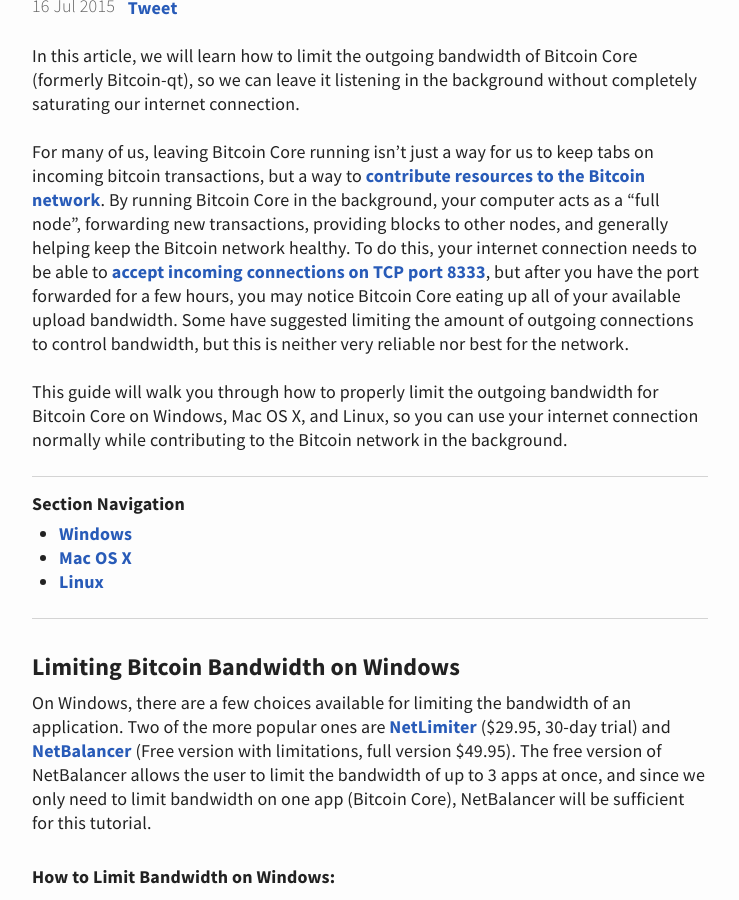
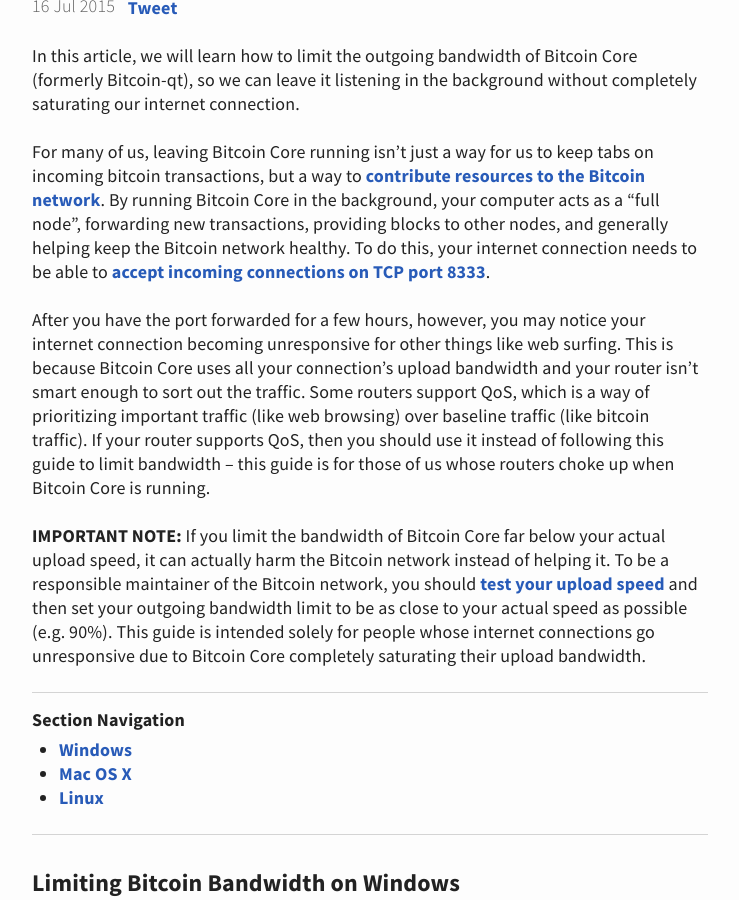
Before and after one commit to abpaolini/maxlaumeister.com, a Jekyll site: the page built from _posts/2015-7-16-how-to-limit-bandwidth-of-bitcoin-core-on-windows-mac-os-and-linux.md, in a window 1280 px wide and 900 px high, scrolled down 282 px. Shown: the whole window, without its empty margins (270-1009 px from the left). Built offline with Jekyll 4.4.1, drawn with Linux system fonts in a browser that asks for light colours; comment, search, counter and statistics services are not loaded.

Commit message:
Add reminder not to throttle too much!

```diff
--- a/_posts/2015-7-16-how-to-limit-bandwidth-of-bitcoin-core-on-windows-mac-os-and-linux.md
+++ b/_posts/2015-7-16-how-to-limit-bandwidth-of-bitcoin-core-on-windows-mac-os-and-linux.md
@@ -11,9 +11,11 @@
 
 In this article, we will learn how to limit the outgoing bandwidth of Bitcoin Core (formerly Bitcoin-qt), so we can leave it listening in the background without completely saturating our internet connection.
 
-For many of us, leaving Bitcoin Core running isn’t just a way for us to keep tabs on incoming bitcoin transactions, but a way to [contribute resources to the Bitcoin network](https://bitcoin.org/en/full-node). By running Bitcoin Core in the background, your computer acts as a “full node”, forwarding new transactions, providing blocks to other nodes, and generally helping keep the Bitcoin network healthy. To do this, your internet connection needs to be able to [accept incoming connections on TCP port 8333](http://www.lurkmore.com/mining/port8333/), but after you have the port forwarded for a few hours, you may notice Bitcoin Core eating up all of your available upload bandwidth. Some have suggested limiting the amount of outgoing connections to control bandwidth, but this is neither very reliable nor best for the network.
+For many of us, leaving Bitcoin Core running isn’t just a way for us to keep tabs on incoming bitcoin transactions, but a way to [contribute resources to the Bitcoin network](https://bitcoin.org/en/full-node). By running Bitcoin Core in the background, your computer acts as a “full node”, forwarding new transactions, providing blocks to other nodes, and generally helping keep the Bitcoin network healthy. To do this, your internet connection needs to be able to [accept incoming connections on TCP port 8333](http://www.lurkmore.com/mining/port8333/).
 
-This guide will walk you through how to properly limit the outgoing bandwidth for Bitcoin Core on Windows, Mac OS X, and Linux, so you can use your internet connection normally while contributing to the Bitcoin network in the background.
+After you have the port forwarded for a few hours, however, you may notice your internet connection becoming unresponsive for other things like web surfing. This is because Bitcoin Core uses all your connection's upload bandwidth and your router isn't smart enough to sort out the traffic. Some routers support QoS, which is a way of prioritizing important traffic (like web browsing) over baseline traffic (like bitcoin traffic). If your router supports QoS, then you should use it instead of following this guide to limit bandwidth -- this guide is for those of us whose routers choke up when Bitcoin Core is running.
+
+**IMPORTANT NOTE:** If you limit the bandwidth of Bitcoin Core far below your actual upload speed, it can actually harm the Bitcoin network instead of helping it. To be a responsible maintainer of the Bitcoin network, you should [test your upload speed](http://www.speedtest.net/) and then set your outgoing bandwidth limit to be as close to your actual speed as possible (e.g. 90%). This guide is intended solely for people whose internet connections go unresponsive due to Bitcoin Core completely saturating their upload bandwidth.
 
 ---
 
```
